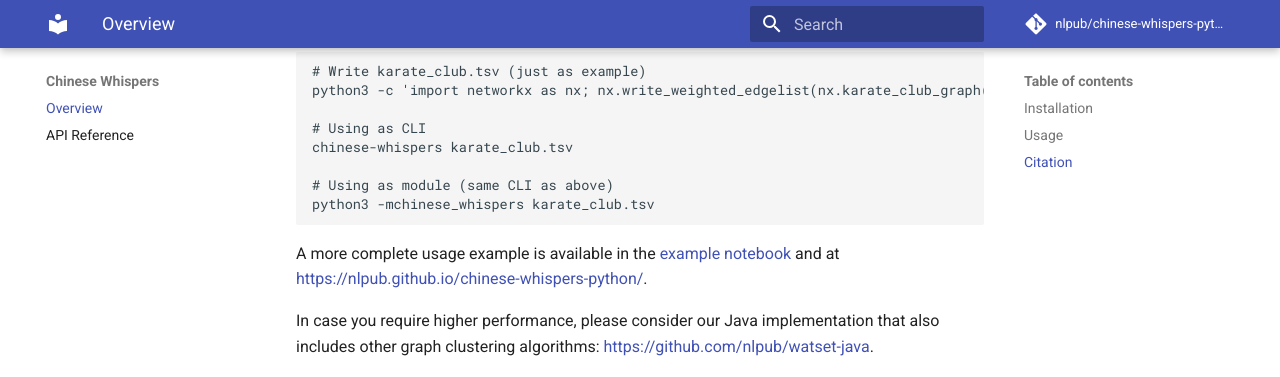
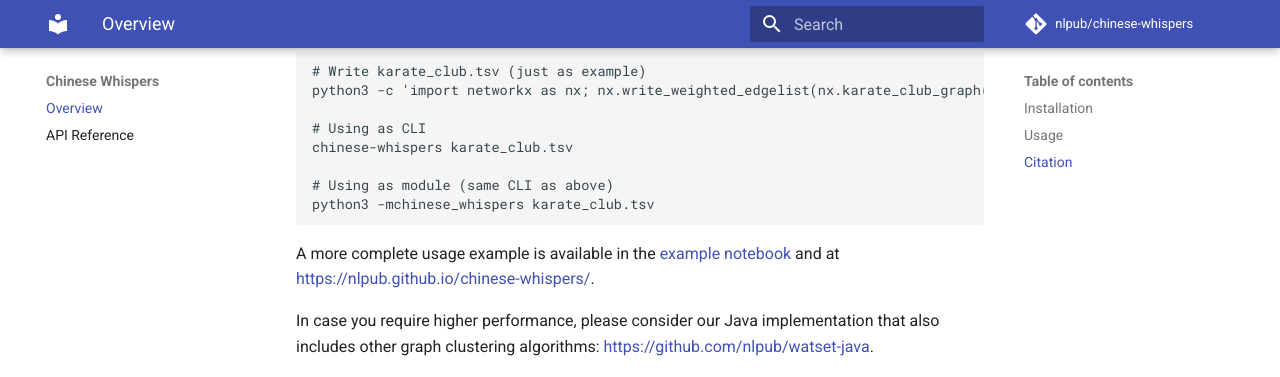
Before and after one commit to nlpub/chinese-whispers, an MkDocs documentation site: the page built from docs/index.md, in a window 1280 px wide and 900 px high, scrolled down 705 px. Shown: the top 377 px of the window. Built offline with MkDocs 1.6.1 and Material for MkDocs 9.7.7, drawn with Linux system fonts in a browser that asks for light colours; comment, search, counter and statistics services are not loaded.

````diff
--- a/docs/index.md
+++ b/docs/index.md
@@ -32,7 +32,7 @@ chinese-whispers karate_club.tsv
 python3 -mchinese_whispers karate_club.tsv
 ```
 
-A more complete usage example is available in the [example notebook](https://github.com/nlpub/chinese-whispers-python/blob/master/example.ipynb) and at <https://nlpub.github.io/chinese-whispers-python/>.
+A more complete usage example is available in the [example notebook](https://github.com/nlpub/chinese-whispers/blob/master/example.ipynb) and at <https://nlpub.github.io/chinese-whispers/>.
 
 In case you require higher performance, please consider our Java implementation that also includes other graph clustering algorithms: <https://github.com/nlpub/watset-java>.
 
--- a/mkdocs.yml
+++ b/mkdocs.yml
@@ -2,8 +2,8 @@ site_name: Chinese Whispers
 site_author: Dmitry Ustalov
 site_description: An implementation of the Chinese Whispers clustering algorithm.
 copyright: Copyright &copy; 2018&ndash;2023 Dmitry Ustalov
-repo_name: nlpub/chinese-whispers-python
-repo_url: https://github.com/nlpub/chinese-whispers-python
+repo_name: nlpub/chinese-whispers
+repo_url: https://github.com/nlpub/chinese-whispers
 theme:
   name: material
 plugins:
````
Also changed, not shown: README.md (+3 -3 lines), pyproject.toml (+6 -2 lines), example.ipynb, 1 other file.
